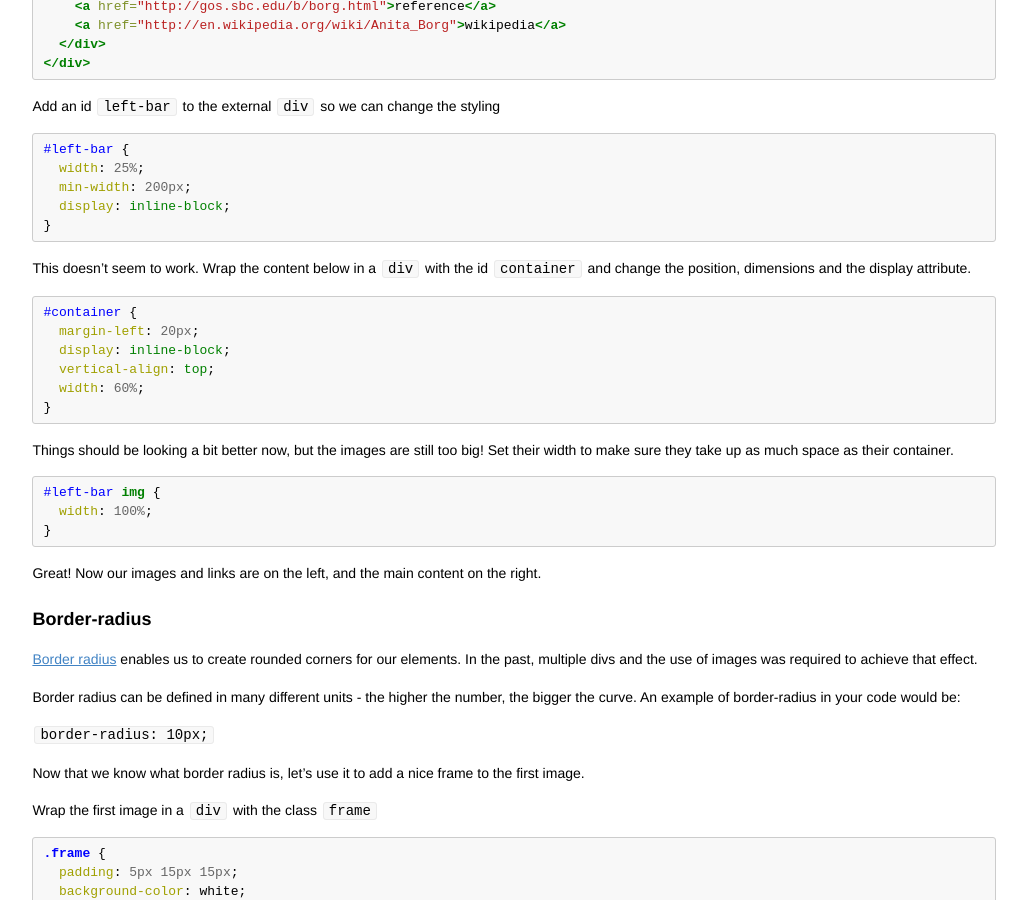
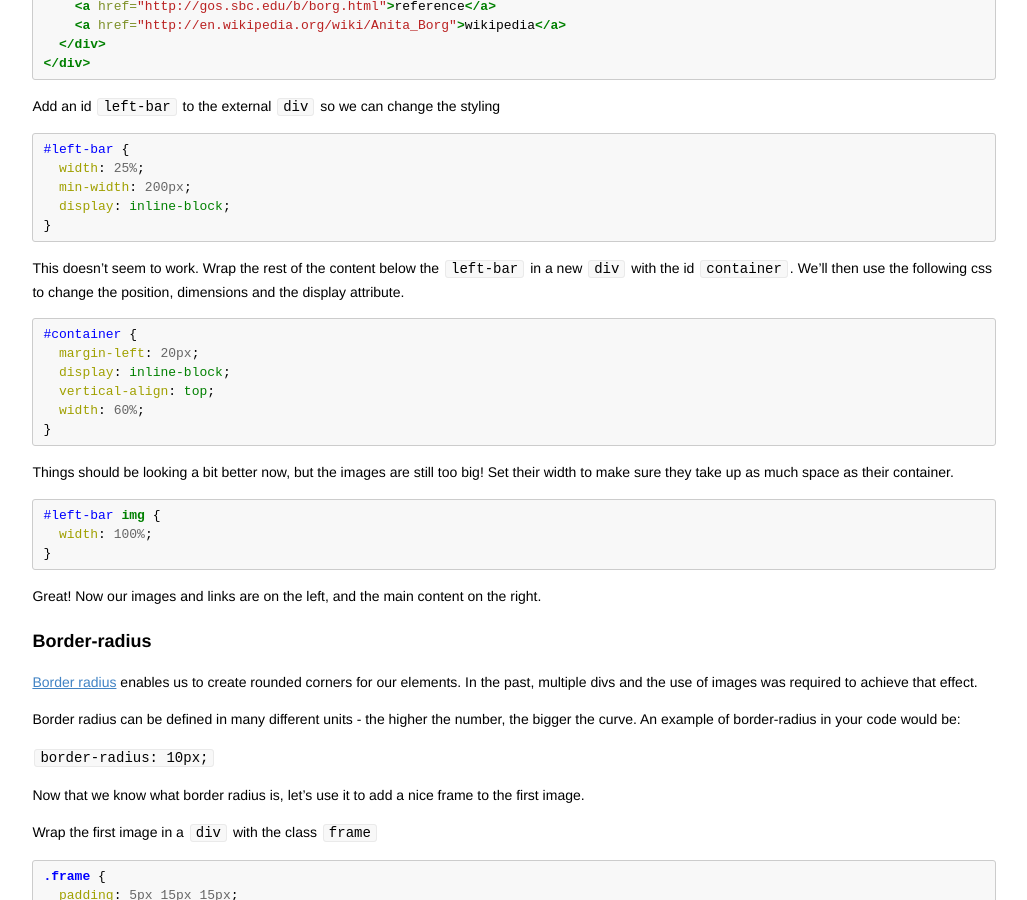
Before and after one commit to codebar/tutorials, a Jekyll site: the page built from html/lesson5/tutorial.md, in a window 1280 px wide and 900 px high, scrolled down 2350 px. Shown: the whole window, without its empty margins (126-1153 px from the left). Built offline with Jekyll 4.4.1, drawn with Linux system fonts in a browser that asks for light colours.

Commit message:
Update tutorial.md
minor clarifications to tutorial

````diff
--- a/html/lesson5/tutorial.md
+++ b/html/lesson5/tutorial.md
@@ -138,7 +138,7 @@ Add an id `left-bar` to the external `div` so we can change the styling
 }
 ```
 
-This doesn't seem to work. Wrap the content below in a `div` with the id `container` and change the position, dimensions and the display attribute.
+This doesn't seem to work. Wrap the rest of the content below the `left-bar` in a new `div` with the id `container`. We'll then use the following css to change the position, dimensions and the display attribute.
 
 ```css
 #container {
````
